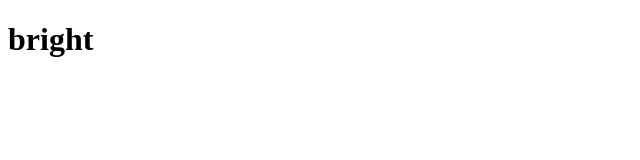
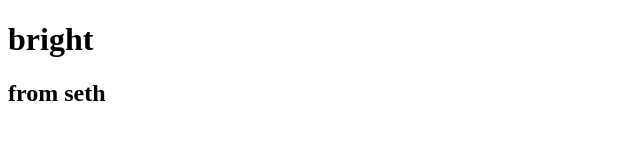
Before and after one commit to HO-NODE/hoNodeTrainings, a plain HTML site: page new/seth.html in a window 1280 px wide. Shown: the whole page, without its empty margins (0-640 px from the left). Drawn offline with Linux system fonts and the light colour scheme.

Commit message:
from seth

```diff
--- a/new/seth.html
+++ b/new/seth.html
@@ -7,5 +7,6 @@
 </head>
 <body>
     <h1>bright</h1>
+    <h2>from seth</h2>
 </body>
 </html>
```
